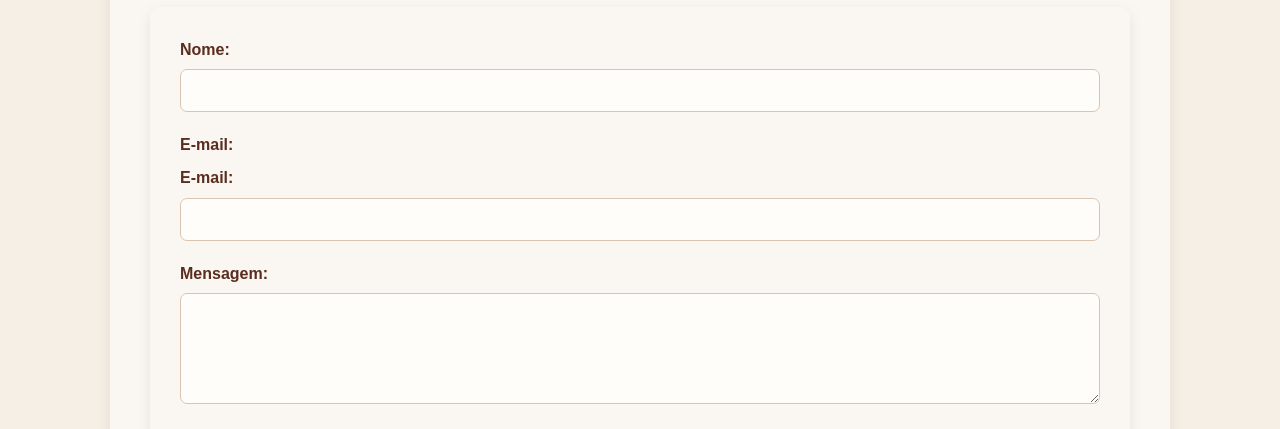
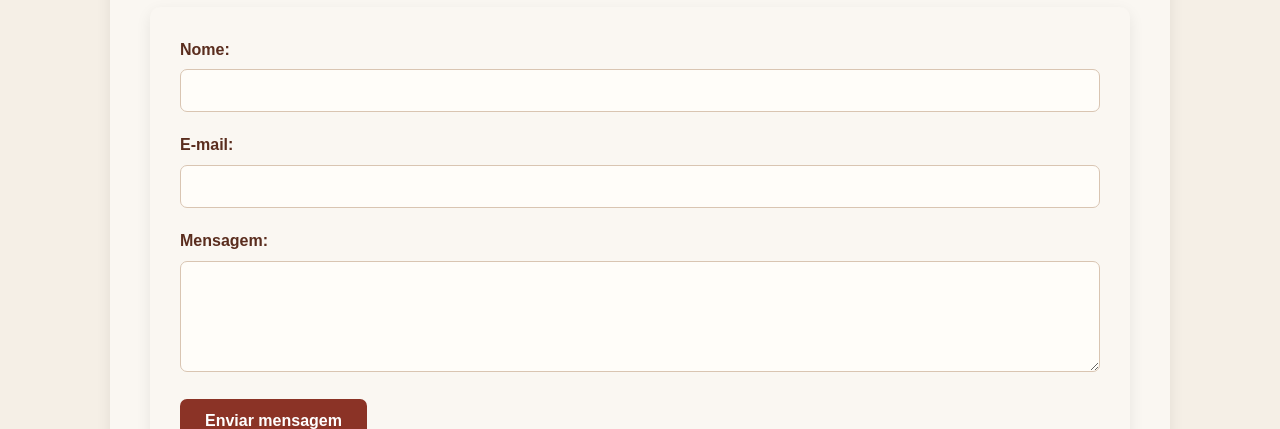
Before and after one commit to luisaporcel2026/Sushi-Satoshy, a plain HTML site: page pages/contato.html in a window 1280 px wide. Shown: the part 322-751 px from the top of the page. Drawn offline with Linux system fonts and the light colour scheme.

Commit message:
mudei contato

```diff
--- a/pages/contato.html
+++ b/pages/contato.html
@@ -32,14 +32,13 @@
                 <label for="nome">Nome:</label>
                 <input type="text" id="nome" required>
 
-                <label>E-mail:</label>
                 <label for="email">E-mail:</label>
                 <input type="email" id="email" required>
 
                 <label for="textoMensagem">Mensagem:</label>
-                <textarea id="textoMensagem" rows="5" required></textarea>
+                <textarea id="textoMensagem" rows="5" required minlength="5"></textarea>
 
-                <button id="botaoMensagem">Enviar mensagem</button>
+                <button type="submit" id="botaoMensagem">Enviar mensagem</button>
 
 <p id="mensagemContato" aria-live="polite">Preencha os campos para entrar em contato.</p>
 
```
